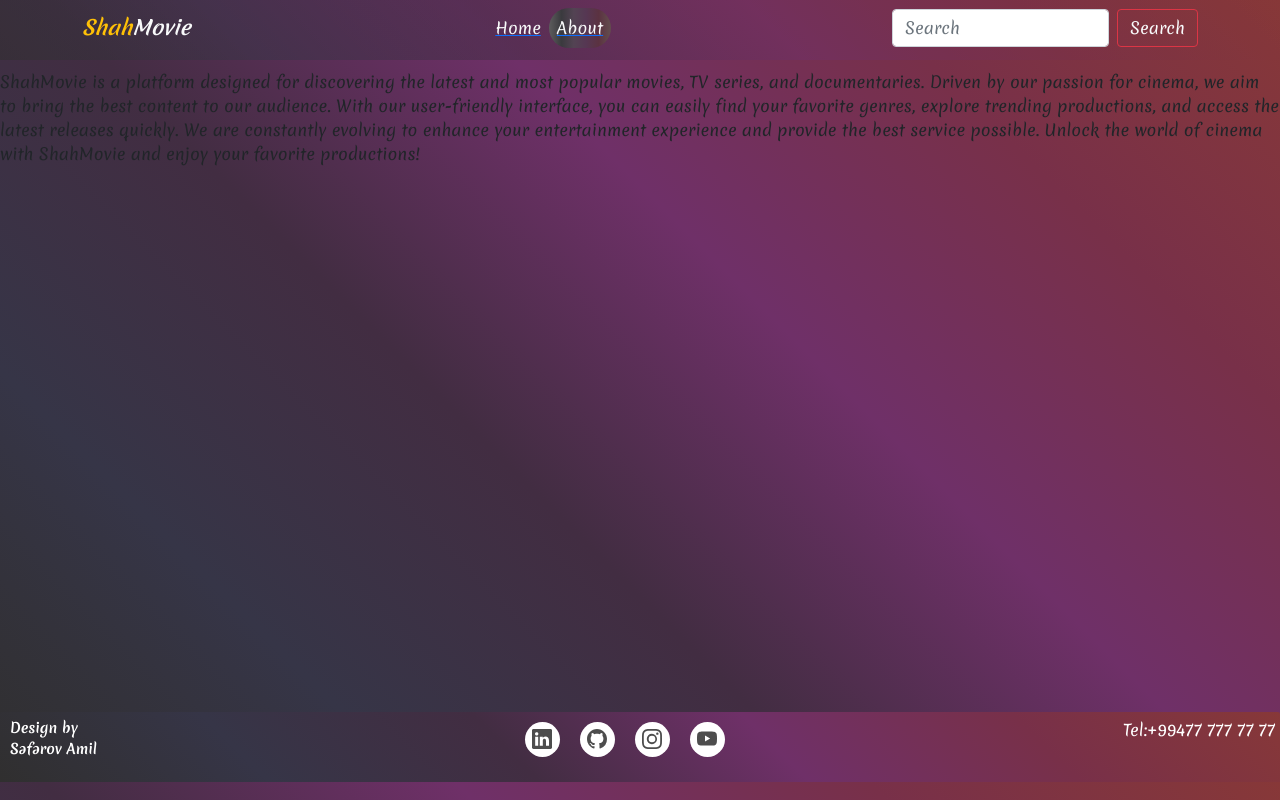
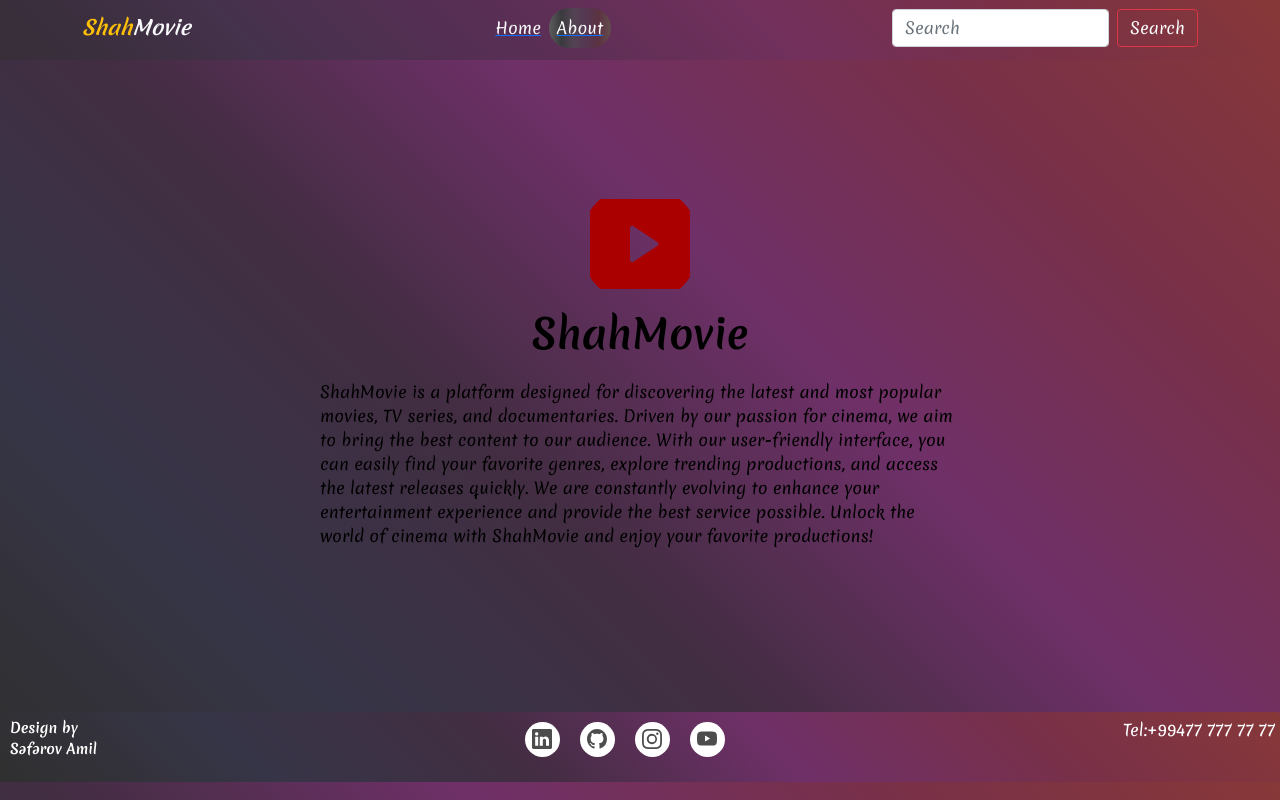
Before and after one commit to AmilSeferov/Shah_MovieWithTypeScript, a React (Vite) app: page /About in a window 1280 px wide. Built offline with nearby package versions, Linux system fonts and the light colour scheme; a web font is replaced by a local one.

Commit message:
about icon added

```diff
--- a/src/pages/About/About.css
+++ b/src/pages/About/About.css
@@ -1,3 +1,30 @@
 .about{
   min-height: 74vh;
+  display: flex;
+  flex-direction: column;
+  justify-content: center;
+  align-items: center;
+  .logo{
+  display: flex;
+
+    flex-direction: column;
+  justify-content: center;
+  align-items: center;
+    .icon{
+        font-size: 120px;
+        color: rgb(171, 0, 0);
+        border-radius: 65px;
+    }
+    p{
+        font-size: 40px;
+        color: #000000;
+        font-weight: 700;
+    }
+
+  }
+  .info{
+    width: 50%;
+    font-weight: 400;
+    color: #000000;
+  }
 }
--- a/src/pages/About/About.tsx
+++ b/src/pages/About/About.tsx
@@ -1,10 +1,11 @@
 import "./About.css";
-import { GiMusicSpell } from "react-icons/gi";
+import { RiMovieFill } from "react-icons/ri";
 function About() {
   return (
     <div className="about">
       <div className="logo">
-
+     <RiMovieFill className="icon"/>
+     <p>ShahMovie</p>
       </div>
       <div className="info">
         ShahMovie is a platform designed for discovering the latest and most
```
